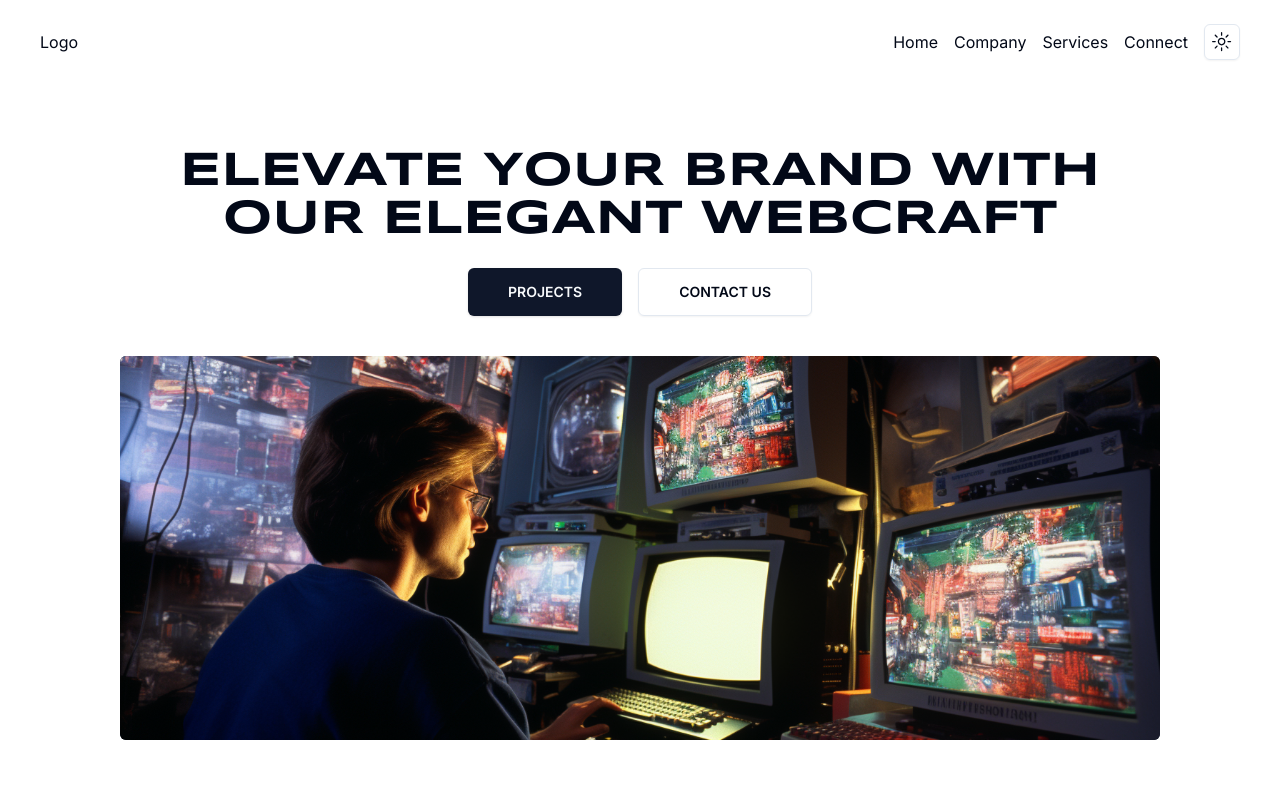
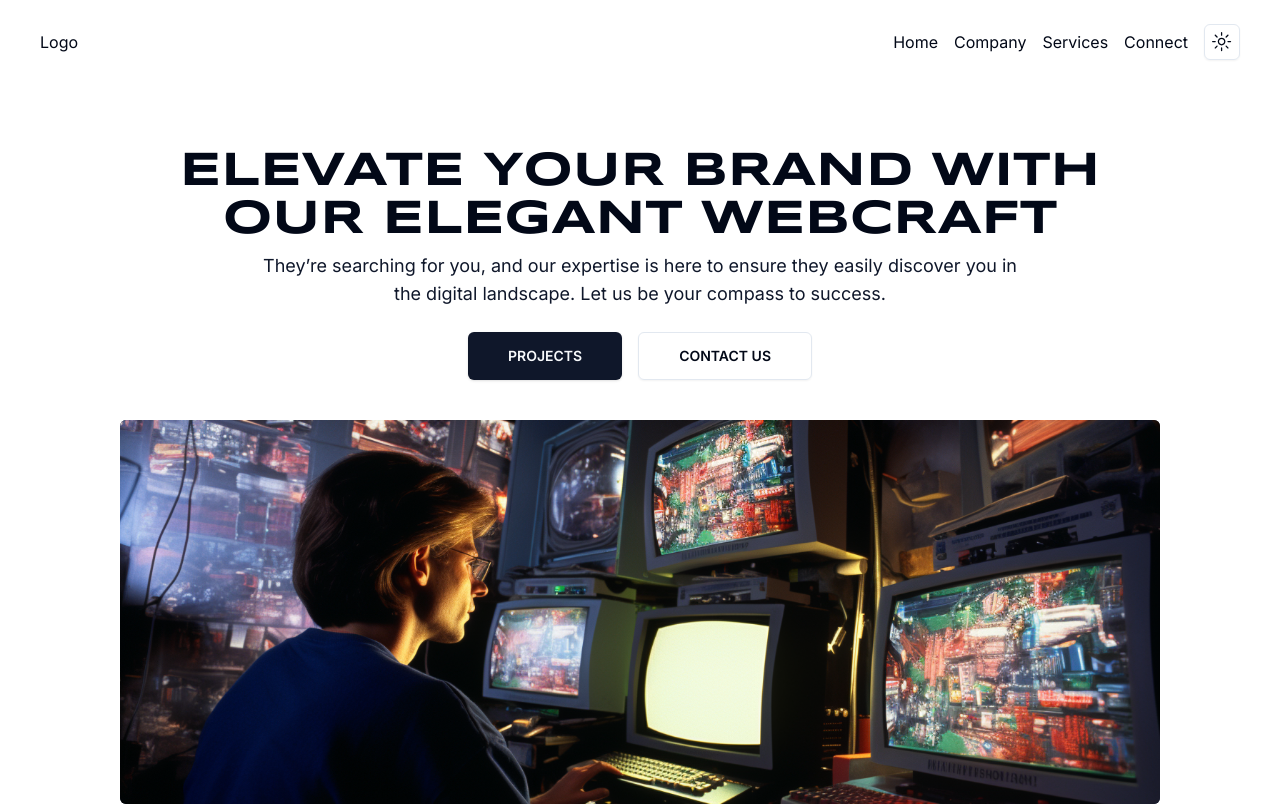
Before and after one commit to monciego/thedev, a Next.js app: page / in a window 1280 px wide. Built offline with nearby package versions, Linux system fonts and the light colour scheme.

Commit message:
feat: add subtitle

```diff
--- a/app/layout.tsx
+++ b/app/layout.tsx
@@ -16,12 +16,12 @@ export default function RootLayout({
 }) {
   return (
     <html lang='en' suppressHydrationWarning>
-      <ThemeProvider attribute='class' defaultTheme='system' enableSystem>
-        <body className={inter.className}>
+      <body className={inter.className}>
+        <ThemeProvider attribute='class' defaultTheme='system' enableSystem>
           <Navbar />
           {children}
-        </body>
-      </ThemeProvider>
+        </ThemeProvider>
+      </body>
     </html>
   );
 }
--- a/app/page.tsx
+++ b/app/page.tsx
@@ -5,12 +5,17 @@ import { Button } from '@/components/ui/button';
 
 export default function Home() {
   return (
-    <main className='flex flex-col items-center justify-center px-4 mt-16'>
+    <main className='flex flex-col sm:items-center justify-center px-4 mt-6 sm:mt-16'>
       <h1
-        className={`uppercase text-2xl sm:text-3xl md:text-5xl text-center max-w-5xl ${syncopate.className}`}
+        className={`uppercase text-2xl sm:text-3xl md:text-5xl sm:text-center max-w-5xl ${syncopate.className}`}
       >
         Elevate your brand with our elegant webcraft
       </h1>
+      <p className='sm:max-w-3xl sm:text-center mt-2 text-slate-900  dark:text-slate-100 tracking-normal text-sm sm:text-lg'>
+        They&rsquo;re searching for you, and our expertise is here to ensure
+        they easily discover you in the digital landscape. Let us be your
+        compass to success.
+      </p>
       <div className='flex my-6 gap-4'>
         <Button className='uppercase font-semibold ' size={`xl`}>
           Projects
```
